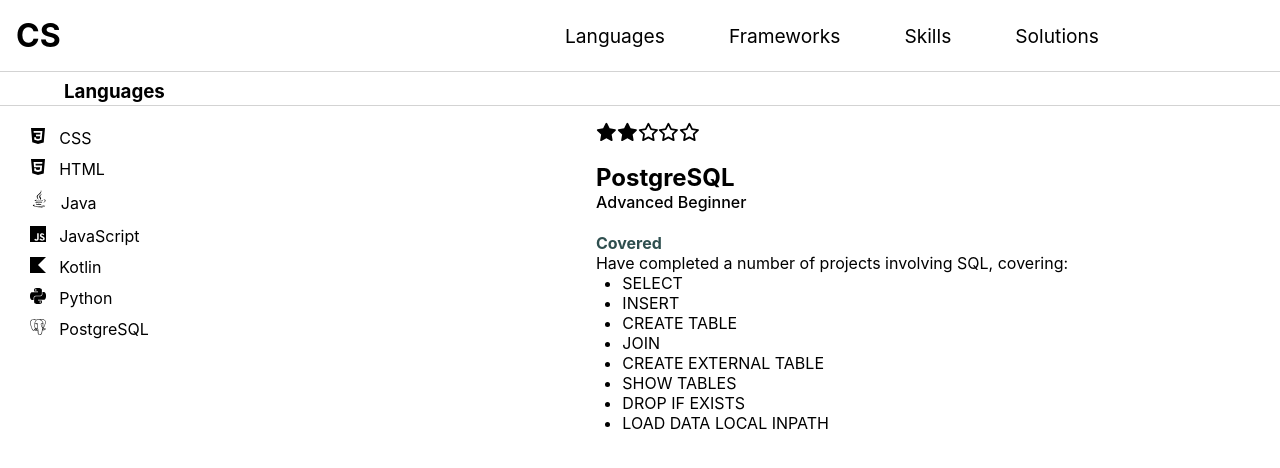
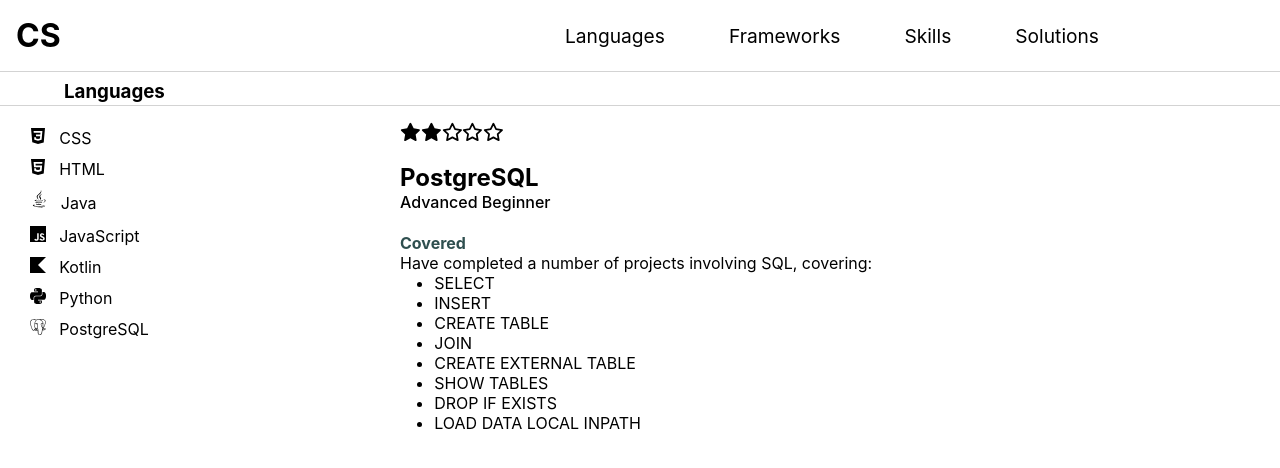
Before and after one commit to CharlesMarcusSmith/Five-Plus, a React (Create React App) app: page / in a window 1280 px wide. Shown: the top 468 px of the page. Built offline with nearby package versions, Linux system fonts and the light colour scheme; a web font is replaced by a local one.

Commit message:
Languages Body moved to its own component.

```diff
--- a/src/App.js
+++ b/src/App.js
@@ -1,6 +1,6 @@
 
 import './App.css';
-import LanguagesBody from './components/LangBody/LanguagesBody';
+import LanguagesBody from './components/Body/Languages/LanguagesBody';
 import MainNavbar from './components/Navbar/MainNavbar';
 
 function App() {
--- /dev/null
+++ b/src/components/Body/Languages/LanguagesBody.css
@@ -0,0 +1,6 @@
+@media screen and (min-width:1024px) {
+    .grid {
+        display: grid;
+        grid-template-columns: 30% 70%;
+    }
+}
--- /dev/null
+++ b/src/components/Body/Languages/LanguagesBody.jsx
@@ -0,0 +1,14 @@
+import LanguagesContent from "./LanguagesContent/LanguagesContent"
+import LanguageMenu from "./LanguagesMenu/LanguagesMenu"
+import "./LanguagesBody.css"
+
+export default function LanguagesBody() {
+    return (
+        <>
+            <div className="grid">
+                <LanguageMenu/>
+                <LanguagesContent/>
+            </div>
+        </>
+    )
+}
--- a/src/components/LangBody/LanguagesBody.css
+++ b/src/components/Body/Languages/LanguagesContent/LanguagesContent.css
@@ -3,24 +3,19 @@
     outline: 1px solid red;
 } */
 
-.container{
-    display: flex;
-    flex-direction: row;
-    justify-content: center;
-    background-color: white;
-}
 
 icon{
     font-size: 1.5rem;
     padding-right: 1.2rem;
 }
 
-.lang_body{
+.lang_content{
     display: flex;
     flex-direction: column;
     justify-content: center;
     padding: 4%;
     font-size: 1rem;
+    background-color: white;
 }
 
 .lang_stars{
@@ -51,12 +46,7 @@
   }
 
 @media screen and (min-width:1024px) {
-    .grid {
-        display: grid;
-        grid-template-columns: 30% 70%;
-    }
-
-    .lang_body{
+    .lang_content{
         background-color: white;
         border-left: 100px;
         border-color: lightgrey;
--- /dev/null
+++ b/src/components/Body/Languages/LanguagesContent/LanguagesContent.jsx
@@ -0,0 +1,31 @@
+import "./LanguagesContent.css"
+import { TbStar } from "react-icons/tb";
+import { TbStarFilled } from "react-icons/tb";
+
+export default function LanguagesContent() {
+    return (
+        <>
+            <div className="lang_content">
+                <span className="lang_stars">
+                    <TbStarFilled/><TbStarFilled/><TbStar/><TbStar/><TbStar/>
+                </span>
+                <div className="lang_text">
+                    <h2>PostgreSQL</h2>
+                    <h4 className="stars_wording">Advanced Beginner</h4>
+                    <p className="text_heading">Covered</p>
+                    <p>Have completed a number of projects involving SQL, covering:</p>
+                    <ul>
+                        <li className="covered_bullet"><span>SELECT</span></li>
+                        <li className="covered_bullet"><span>INSERT</span></li>
+                        <li className="covered_bullet"><span>CREATE TABLE</span></li>
+                        <li className="covered_bullet"><span>JOIN</span></li>
+                        <li className="covered_bullet"><span>CREATE EXTERNAL TABLE</span></li>
+                        <li className="covered_bullet"><span>SHOW TABLES</span></li>
+                        <li className="covered_bullet"><span>DROP IF EXISTS</span></li>
+                        <li className="covered_bullet"><span>LOAD DATA LOCAL INPATH</span></li>
+                    </ul>
+                </div>
+            </div>
+        </>
+    )
+}
--- a/src/components/LangMenu/LanguageMenu.jsx
+++ b/src/components/Body/Languages/LanguagesMenu/LanguagesMenu.jsx
@@ -1,4 +1,4 @@
-import './LanguageMenu.css'
+import './LanguagesMenu.css'
 import React, {useState} from 'react';
 import { FiAlignJustify } from "react-icons/fi";
 import { FiX } from "react-icons/fi";
--- a/src/components/LangBody/LanguagesBody.jsx
+++ /dev/null
@@ -1,40 +0,0 @@
-import "./LanguagesBody.css"
-import LanguageMenu from '../LangMenu/LanguageMenu'
-import React, {useState} from 'react';
-import { TbStar } from "react-icons/tb";
-import { TbStarFilled } from "react-icons/tb";
-
-export default function LanguagesBody() {
-    const[click, setClick] = useState(false);
-    const handleClick = () => setClick(!click);
-    return (
-        <>
-            <div className="grid">
-                <LanguageMenu/>
-                <div className="container">
-                    <div className="lang_body">
-                        <span className="lang_stars">
-                            <TbStarFilled/><TbStarFilled/><TbStar/><TbStar/><TbStar/>
-                        </span>
-                        <div className="lang_text">
-                            <h2>PostgreSQL</h2>
-                            <h4 className="stars_wording">Advanced Beginner</h4>
-                            <p className="text_heading">Covered</p>
-                            <p>Have completed a number of projects involving SQL, covering:</p>
-                            <ul>
-                                <li className="covered_bullet"><span>SELECT</span></li>
-                                <li className="covered_bullet"><span>INSERT</span></li>
-                                <li className="covered_bullet"><span>CREATE TABLE</span></li>
-                                <li className="covered_bullet"><span>JOIN</span></li>
-                                <li className="covered_bullet"><span>CREATE EXTERNAL TABLE</span></li>
-                                <li className="covered_bullet"><span>SHOW TABLES</span></li>
-                                <li className="covered_bullet"><span>DROP IF EXISTS</span></li>
-                                <li className="covered_bullet"><span>LOAD DATA LOCAL INPATH</span></li>
-                            </ul>
-                        </div>
-                    </div>
-                </div>
-            </div>
-        </>
-    )
-}
```
Also changed, not shown: src/components/Body/Languages/LanguagesMenu/LanguagesMenu.css (renamed from src/components/LangMenu/LanguageMenu.css).
